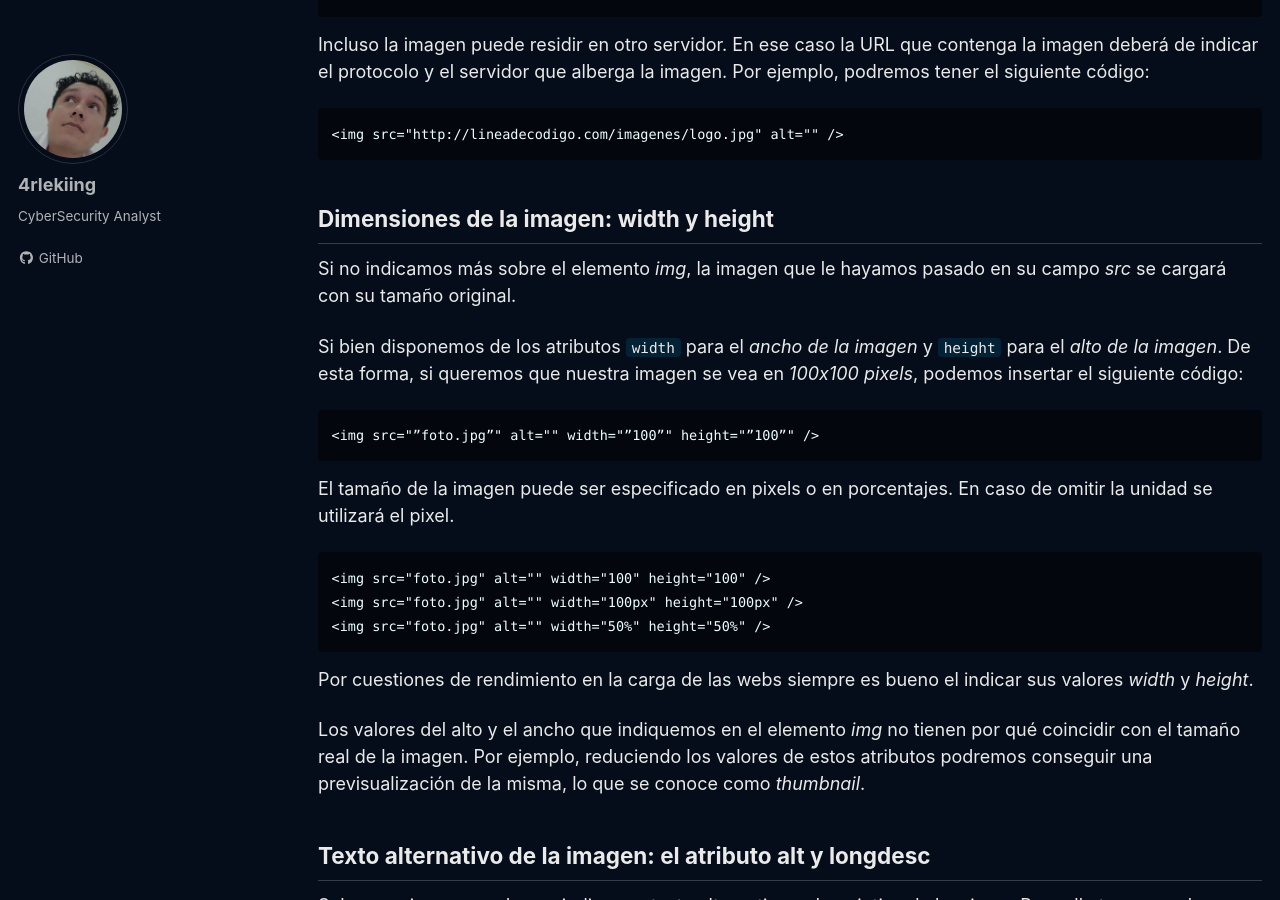
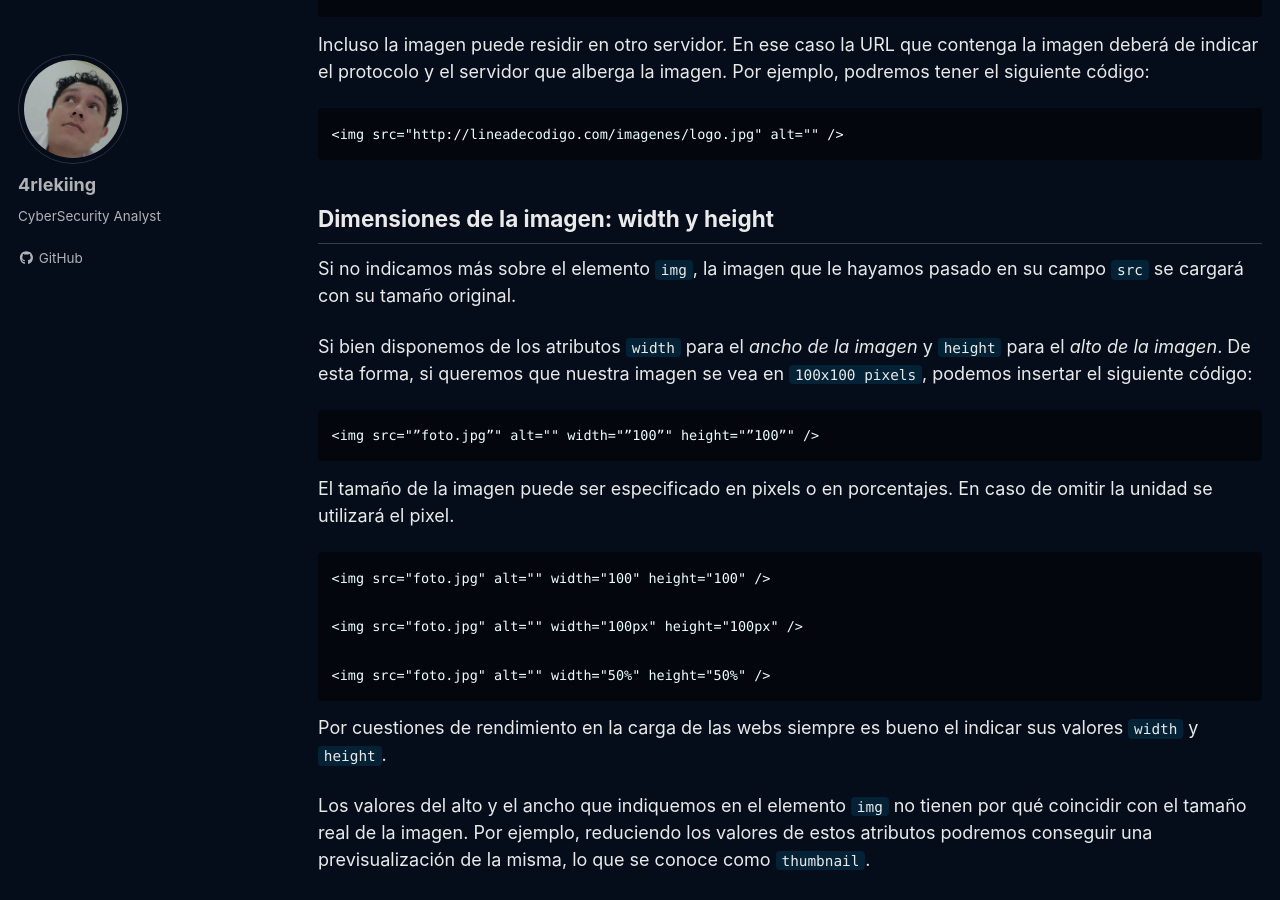
Before and after one commit to 4rleking/HTML.github.io, a Jekyll site: the page built from _posts/2023-08-10-Imagenes.md, in a window 1280 px wide and 900 px high, scrolled down 1467 px. Built offline with Jekyll 4.4.1, drawn with Linux system fonts in a browser that asks for light colours; cached includes are drawn as plain includes; a script that is not in the unit is left out.

Commit message:
Update 2023-08-10-Imagenes.md

````diff
--- a/_posts/2023-08-10-Imagenes.md
+++ b/_posts/2023-08-10-Imagenes.md
@@ -51,31 +51,33 @@ Incluso la imagen puede residir en otro servidor. En ese caso la URL que conteng
 
 ## Dimensiones de la imagen: width y height
 
-Si no indicamos más sobre el elemento *img*, la imagen que le hayamos pasado en su campo *src* se cargará con su tamaño original.
+Si no indicamos más sobre el elemento `img`, la imagen que le hayamos pasado en su campo `src` se cargará con su tamaño original.
 
-Si bien disponemos de los atributos `width` para el *ancho de la imagen* y `height` para el *alto de la imagen*. De esta forma, si queremos que nuestra imagen se vea en *100x100 pixels*, podemos insertar el siguiente código:
+Si bien disponemos de los atributos `width` para el *ancho de la imagen* y `height` para el *alto de la imagen*. De esta forma, si queremos que nuestra imagen se vea en `100x100 pixels`, podemos insertar el siguiente código:
 
-```
+```text
 <img src="”foto.jpg”" alt="" width="”100”" height="”100”" />
 ```
 
 El tamaño de la imagen puede ser especificado en pixels o en porcentajes. En caso de omitir la unidad se utilizará el pixel.
 
-```
+```text
 <img src="foto.jpg" alt="" width="100" height="100" />
+
 <img src="foto.jpg" alt="" width="100px" height="100px" />
+
 <img src="foto.jpg" alt="" width="50%" height="50%" />
 ```
 
-Por cuestiones de rendimiento en la carga de las webs siempre es bueno el indicar sus valores *width* y *height*.
+Por cuestiones de rendimiento en la carga de las webs siempre es bueno el indicar sus valores `width` y `height`.
 
-Los valores del alto y el ancho que indiquemos en el elemento *img* no tienen por qué coincidir con el tamaño real de la imagen. Por ejemplo, reduciendo los valores de estos atributos podremos conseguir una previsualización de la misma, lo que se conoce como *thumbnail*.
+Los valores del alto y el ancho que indiquemos en el elemento `img` no tienen por qué coincidir con el tamaño real de la imagen. Por ejemplo, reduciendo los valores de estos atributos podremos conseguir una previsualización de la misma, lo que se conoce como `thumbnail`.
 
 ## Texto alternativo de la imagen: el atributo alt y longdesc
 
 Sobre una imagen podemos indicar un texto alternativo o descriptivo de la misma. Para ello tenemos el atributo `alt`.
 
-```
+```text
 <img src="foto.jpg" alt="texto" />
 ```
 
@@ -87,7 +89,7 @@ Otra cosa útil es para cuando nuestra página sea utilizada por personas discap
 
 Es por ello que el texto alternativo que insertemos en la imagen debe de ser bastante descriptivo de la misma. En algunos casos se llega hasta indicar el tamaño de la imagen.
 
-```
+```text
 <img src="foto.jpg" alt="Fotografía" />
 ```
 
````
